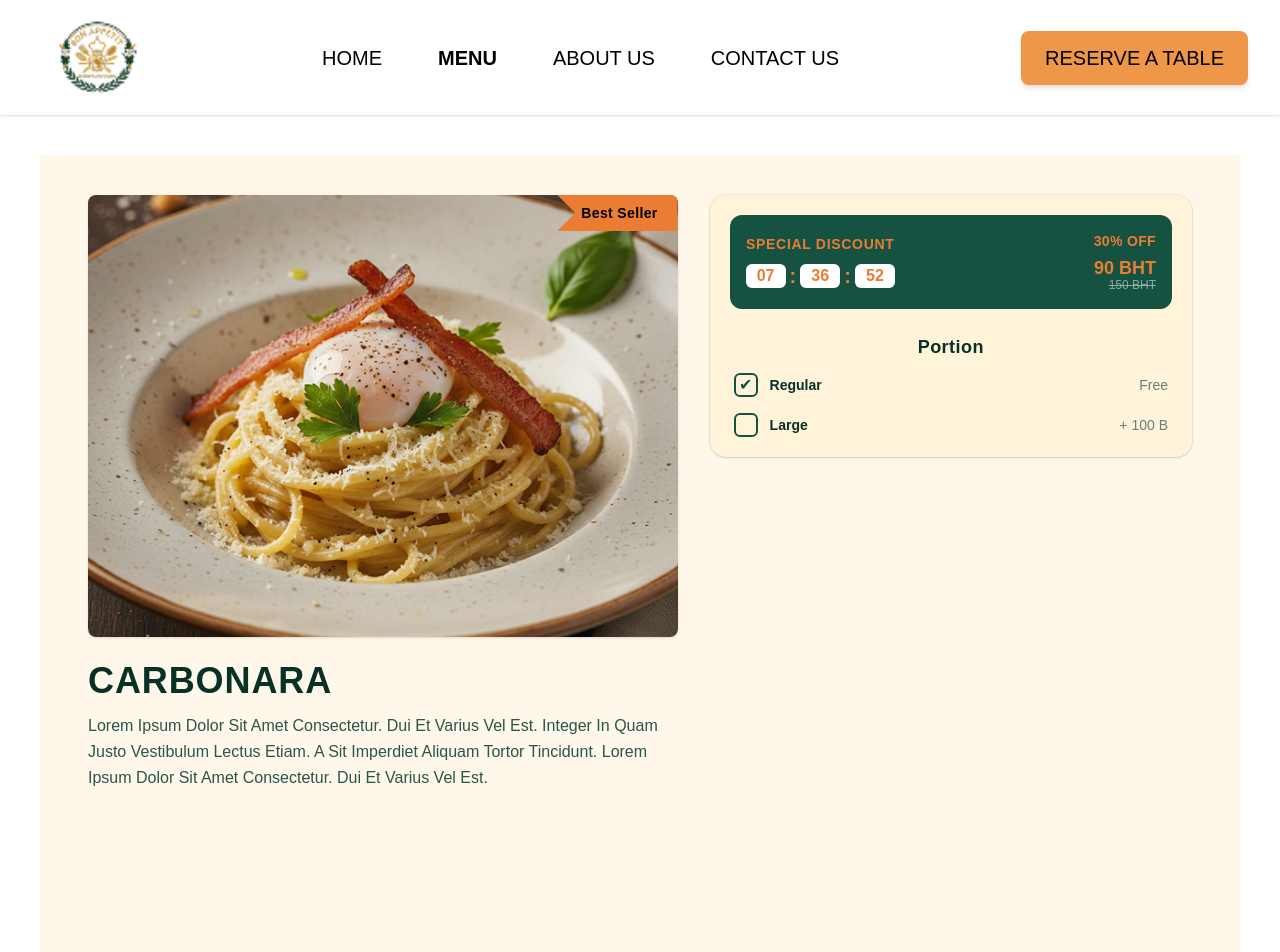
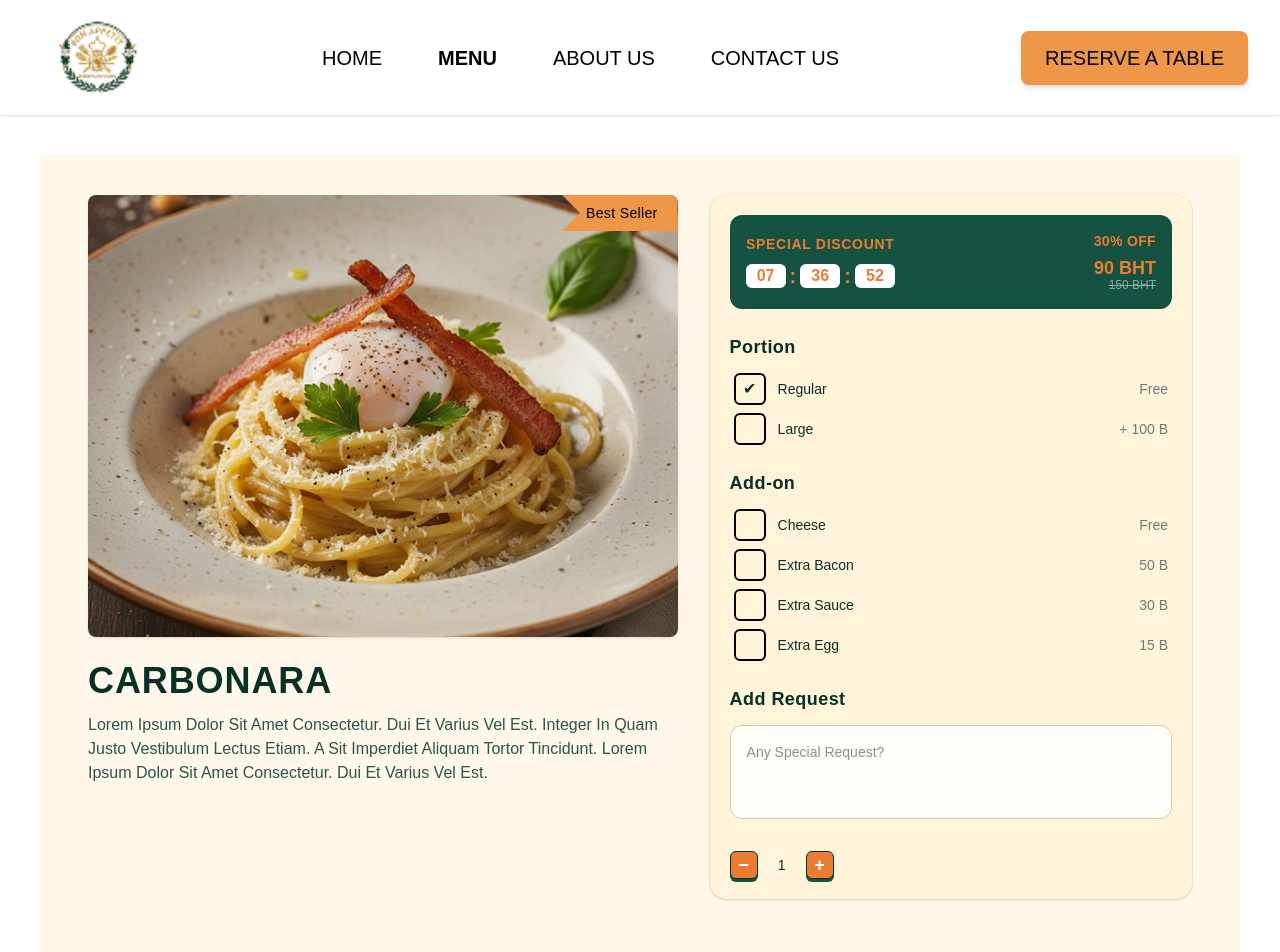
Before and after one commit to OrionLynn19/restaurant-bon-appetit, a Next.js app: page /menu in a window 1280 px wide. Shown: the top 952 px of the page. Built offline with nearby package versions, Linux system fonts and the light colour scheme.

Commit message:
feat: add-ons checklist with centered animated ticks and special request and quantity stepper

```diff
--- a/src/components/MenuDetail.tsx
+++ b/src/components/MenuDetail.tsx
@@ -1,4 +1,4 @@
-"use client"
+"use client";
 import React, { useEffect, useState } from "react";
 import Image from "next/image";
 
@@ -11,9 +11,17 @@ function TimePill({ label }: { label: string }) {
 }
 
 function RadioRow({
-  name, label, price, checked, onChange,
+  name,
+  label,
+  price,
+  checked,
+  onChange,
 }: {
-  name: string; label: string; price: string; checked: boolean; onChange: () => void;
+  name: string;
+  label: string;
+  price: string;
+  checked: boolean;
+  onChange: () => void;
 }) {
   return (
     <label className="flex cursor-pointer items-center justify-between px-1">
@@ -23,28 +31,103 @@ function RadioRow({
           name={name}
           checked={checked}
           onChange={onChange}
-          className="relative h-6 w-6 appearance-none rounded-md border-2 border-[#155241]
-                     before:absolute before:inset-0 before:flex before:items-center before:justify-center
-                     before:text-base before:text-[#155241] before:opacity-0 before:scale-75 before:transition-all
-                     checked:before:content-['✔'] checked:before:opacity-100 checked:before:scale-100"
+          className="relative h-8 w-8 appearance-none rounded-md border-2 border-black
+            before:absolute before:inset-0 before:flex before:items-center before:justify-center
+            before:text-base before:text-[#073027] before:opacity-0 before:scale-75 before:transition-all
+            checked:before:content-['✔'] checked:before:opacity-100 checked:before:scale-100"
         />
-        <span className="text-sm font-semibold text-[#073027]">{label}</span>
+        <span className="text-sm text-[#073027]">{label}</span>
       </div>
       <span className="text-sm text-[#6a7f79]">{price}</span>
     </label>
   );
 }
 
-function SectionTitle({ children, className = "" }: { children: React.ReactNode; className?: string }) {
-  return <div className={`text-lg font-extrabold tracking-wide text-[#073027] ${className}`}>{children}</div>;
+function CheckboxRow({
+  label,
+  price,
+  checked,
+  onChange,
+}: {
+  label: string;
+  price: string;
+  checked: boolean;
+  onChange: () => void;
+}) {
+  return (
+    <label className="flex cursor-pointer items-center justify-between px-1">
+      <div className="flex items-center gap-3">
+        <input
+          type="checkbox"
+          checked={checked}
+          onChange={onChange}
+          className="relative h-8 w-8 appearance-none rounded-md border-2 border-black
+            before:absolute before:inset-0 before:flex before:items-center before:justify-center
+            before:text-base before:text-[#073027] before:opacity-0 before:scale-75 before:transition-all
+            checked:before:content-['✔'] checked:before:opacity-100 checked:before:scale-100"
+        />
+        <span className="text-sm text-[#073027]">{label}</span>
+      </div>
+      <span className="text-sm text-[#6a7f79]">{price}</span>
+    </label>
+  );
+}
+
+function SectionTitle({
+  children,
+  className = "",
+}: {
+  children: React.ReactNode;
+  className?: string;
+}) {
+  return (
+    <div
+      className={`text-left text-lg font-extrabold tracking-wide text-[#073027] ${className}`}
+    >
+      {children}
+    </div>
+  );
 }
 
 export default function MenuDetail() {
   const [portion, setPortion] = useState<"regular" | "large">("regular");
   const [secondsLeft, setSecondsLeft] = useState(7 * 3600 + 36 * 60 + 57);
 
+  const addOnList = [
+    { key: "cheese", name: "Cheese", price: 0 },
+    { key: "bacon", name: "Extra Bacon", price: 50 },
+    { key: "sauce", name: "Extra Sauce", price: 30 },
+    { key: "egg", name: "Extra Egg", price: 15 },
+  ] as const;
+
+  type AddOnKey = (typeof addOnList)[number]["key"];
+
+  const [addOns, setAddOns] = useState<Record<AddOnKey, boolean>>({
+    cheese: false,
+    bacon: false,
+    sauce: false,
+    egg: false,
+  });
+
+  const [qty, setQty] = useState(1);
+
+  function StepBtn({ children, onClick }: { children: React.ReactNode; onClick: () => void }) {
+    return (
+      <button
+        onClick={onClick}
+        className="flex h-7 w-7 items-center justify-center rounded-md bg-[#EA7D33] text-white text-lg font-bold leading-none border border-[#073027] shadow-[0_3px_0_#155241]"
+      >
+        {children}
+      </button>
+    );
+  }
+
+
   useEffect(() => {
-    const id = setInterval(() => setSecondsLeft(s => (s > 0 ? s - 1 : 0)), 1000);
+    const id = setInterval(
+      () => setSecondsLeft((s) => (s > 0 ? s - 1 : 0)),
+      1000
+    );
     return () => clearInterval(id);
   }, []);
 
@@ -58,18 +141,27 @@ export default function MenuDetail() {
         <div className="grid grid-cols-1 gap-8 md:grid-cols-[1.1fr_0.9fr]">
           <div>
             <div className="relative aspect-[4/3] w-full overflow-hidden rounded-lg bg-white shadow-sm">
-              <Image fill src="/images/Carbonara.png" alt="Carbonara" className="z-0 object-cover" />
+              <Image
+                fill
+                src="/images/Carbonara.png"
+                alt="Carbonara"
+                className="z-0 object-cover"
+              />
               <div className="absolute right-0 top-[-5px] z-10">
-                <span className="inline-block bg-[#EA7D33] px-6 py-2 pr-5 text-sm font-semibold tracking-wide text-black [--notch:18px] [clip-path:polygon(0_0,100%_0,100%_100%,0_100%,var(--notch)_50%)]">
+                <span className="inline-block bg-[#EF9748] px-6 py-2 pr-5 text-sm tracking-wide text-black [--notch:18px] [clip-path:polygon(0_0,100%_0,100%_100%,0_100%,var(--notch)_50%)]">
                   Best Seller
                 </span>
               </div>
             </div>
             <div className="mt-6 space-y-3 text-left">
-              <h1 className="text-3xl font-extrabold tracking-wide md:text-4xl">CARBONARA</h1>
-              <p className="text-sm leading-relaxed text-[#28564D] md:text-base">
-                Lorem Ipsum Dolor Sit Amet Consectetur. Dui Et Varius Vel Est. Integer In Quam Justo Vestibulum Lectus Etiam.
-                A Sit Imperdiet Aliquam Tortor Tincidunt. Lorem Ipsum Dolor Sit Amet Consectetur. Dui Et Varius Vel Est.
+              <h1 className="text-3xl font-extrabold tracking-wide md:text-4xl">
+                CARBONARA
+              </h1>
+              <p className="text-sm text-[#28564D] md:text-base">
+                Lorem Ipsum Dolor Sit Amet Consectetur. Dui Et Varius Vel Est.
+                Integer In Quam Justo Vestibulum Lectus Etiam. A Sit Imperdiet
+                Aliquam Tortor Tincidunt. Lorem Ipsum Dolor Sit Amet
+                Consectetur. Dui Et Varius Vel Est.
               </p>
             </div>
           </div>
@@ -78,24 +170,36 @@ export default function MenuDetail() {
             <div className="rounded-2xl bg-[#FFF3DA] p-5 shadow-sm ring-1 ring-black/5">
               <div className="mb-6 flex items-center justify-between rounded-xl bg-[#155241] px-4 py-4">
                 <div>
-                  <div className="text-sm font-extrabold uppercase tracking-wider text-[#EA7D33]">Special Discount</div>
+                  <div className="text-sm font-extrabold uppercase tracking-wider text-[#EA7D33]">
+                    Special Discount
+                  </div>
                   <div className="mt-2 flex items-center gap-2">
                     <TimePill label={hh} />
-                    <span className="-mx-1 text-xl font-bold text-[#EA7D33]">:</span>
+                    <span className="-mx-1 text-xl font-bold text-[#EA7D33]">
+                      :
+                    </span>
                     <TimePill label={mm} />
-                    <span className="-mx-1 text-xl font-bold text-[#EA7D33]">:</span>
+                    <span className="-mx-1 text-xl font-bold text-[#EA7D33]">
+                      :
+                    </span>
                     <TimePill label={ss} />
                   </div>
                 </div>
                 <div className="text-right">
-                  <div className="text-sm font-bold tracking-wide text-[#EA7D33]">30% OFF</div>
-                  <div className="mt-2 text-lg font-extrabold leading-none text-[#EA7D33]">90 BHT</div>
-                  <div className="text-xs line-through text-white/70 opacity-70">150 BHT</div>
+                  <div className="text-sm font-bold tracking-wide text-[#EA7D33]">
+                    30% OFF
+                  </div>
+                  <div className="mt-2 text-lg font-extrabold leading-none text-[#EA7D33]">
+                    90 BHT
+                  </div>
+                  <div className="text-xs line-through text-white/70 opacity-70">
+                    150 BHT
+                  </div>
                 </div>
               </div>
 
               <SectionTitle>Portion</SectionTitle>
-              <div className="mt-3 space-y-4">
+              <div className="mt-3 space-y-2">
                 <RadioRow
                   name="portion"
                   label="Regular"
@@ -111,6 +215,40 @@ export default function MenuDetail() {
                   onChange={() => setPortion("large")}
                 />
               </div>
+
+              <SectionTitle className="mt-6">Add-on</SectionTitle>
+              <div className="mt-3 space-y-2">
+                {addOnList.map((a) => (
+                  <CheckboxRow
+                    key={a.key}
+                    label={a.name}
+                    price={a.price === 0 ? "Free" : `${a.price} B`}
+                    checked={addOns[a.key]}
+                    onChange={() =>
+                      setAddOns((prev) => ({
+                        ...prev,
+                        [a.key]: !prev[a.key],
+                      }))
+                    }
+                  />
+                ))}
+              </div>
+
+              <SectionTitle className="mt-6">Add Request</SectionTitle>
+              <textarea
+                placeholder="Any Special Request?"
+                className="mt-3 text-sm w-full resize-none rounded-xl border border-[#D9C9A9] bg-white/80 p-4 outline-none ring-0 focus:border-[#155241] focus:bg-white"
+                rows={3}
+              />
+
+              <div className="mt-6 flex items-center justify-between">
+                <div className="flex items-center gap-3">
+                  <StepBtn onClick={() => setQty(q => Math.max(1, q - 1))}>−</StepBtn>
+                  <span className="min-w-[1.5rem] text-center text-sm">{qty}</span>
+                  <StepBtn onClick={() => setQty(q => q + 1)}>+</StepBtn>
+                </div>
+              </div>
+
             </div>
           </div>
         </div>
```
